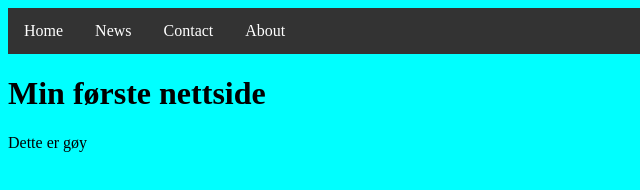
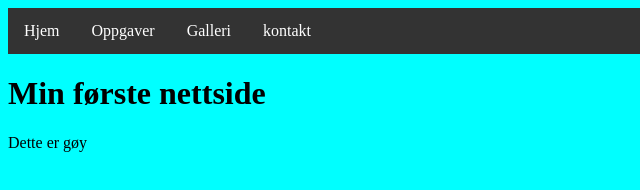
Before and after one commit to Ludviksyversen/minforstenettside, a plain HTML site: page index.html in a window 1280 px wide. Shown: the full height of the page, 0-640 px from the left. Drawn offline with Linux system fonts and the light colour scheme.

Commit message:
index fix

```diff
--- a/index.html
+++ b/index.html
@@ -8,10 +8,10 @@
 </head>
 <body>
     <ul>
-        <li><a href="#home">Home</a></li>
-        <li><a href="#news">News</a></li>
-        <li><a href="#contact">Contact</a></li>
-        <li><a href="#about">About</a></li>
+        <li><a href="#home">Hjem</a></li>
+        <li><a href="#news">Oppgaver</a></li>
+        <li><a href="#contact">Galleri</a></li>
+        <li><a href="#about">kontakt</a></li>
     </ul>
  <h1>Min første nettside</h1>
  <p>Dette er gøy</p>
```
